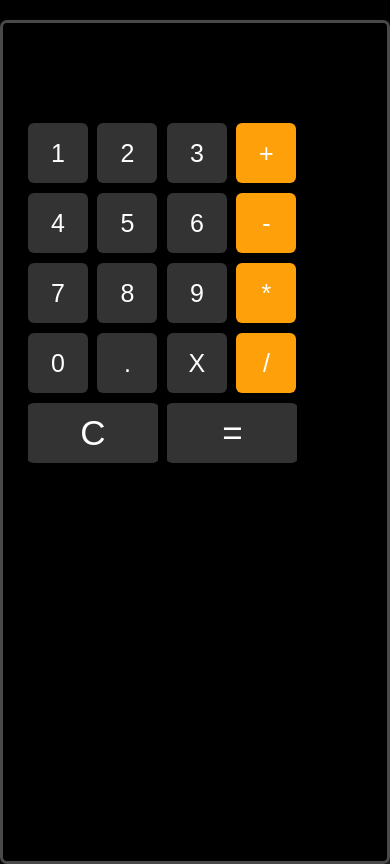
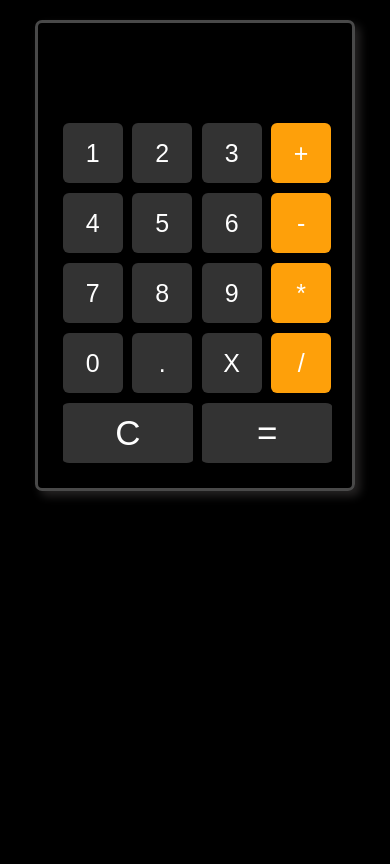
Before and after one commit to PotemAki/Calculator, a plain HTML site: page index.html in a window 390 px wide. Drawn offline with Linux system fonts and the light colour scheme.

Commit message:
Update styles.css

```diff
--- a/styles.css
+++ b/styles.css
@@ -1,24 +1,3 @@
-@media (max-width: 600px) {
-  body {
-    margin: 0;
-    align-items: center;
-    justify-content: center;
-    height: 100vh;
-    display: flex;
-  }
-
-  .calculator {
-    width: 100%;
-    height: 100%;
-  }
-
-  .partsOfCalculator {
-    width: 90%;
-    max-width: 400px;
-    margin: 0 auto;
-  }
-}
-
 body{
   background-color: black;
   margin-top: 20px;
```
